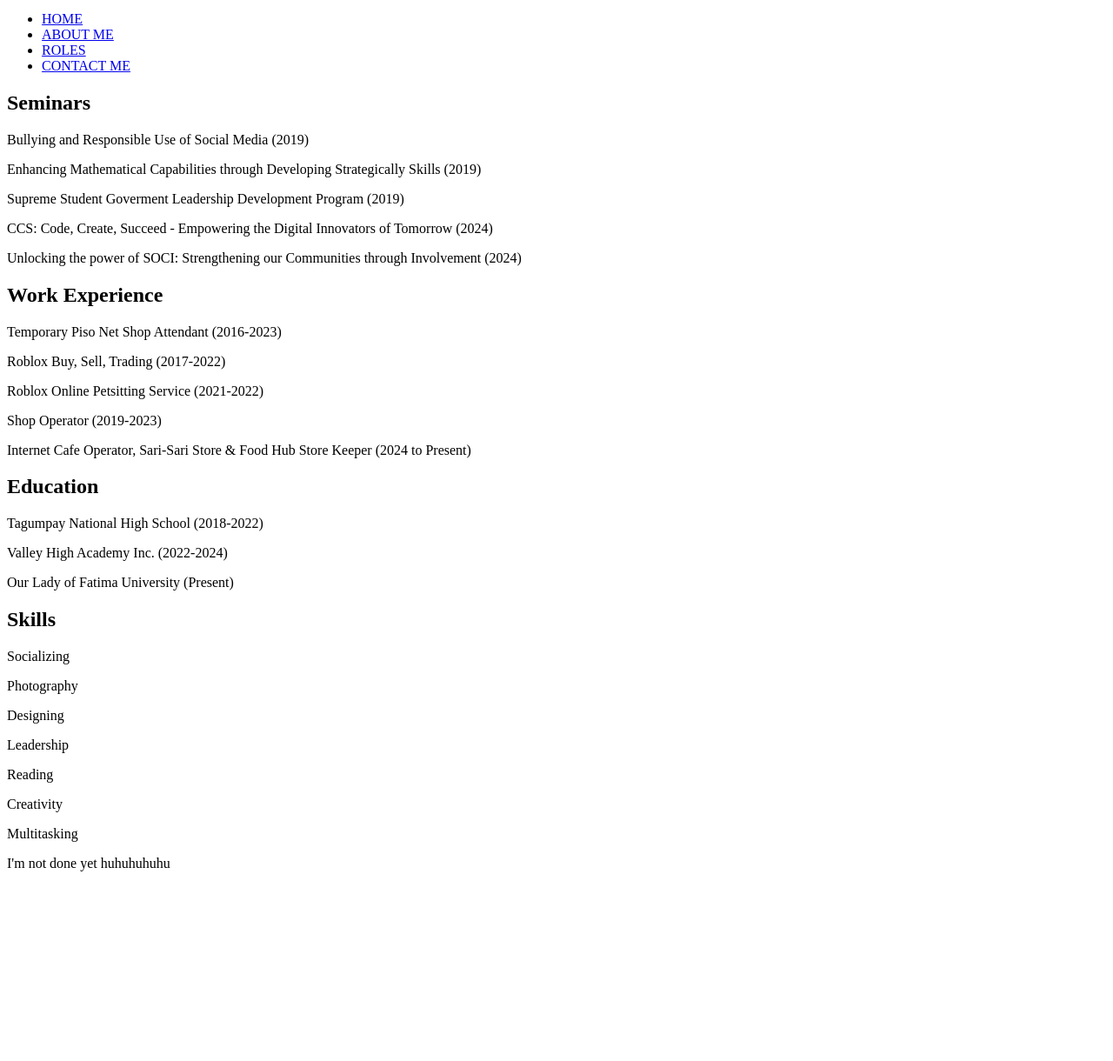
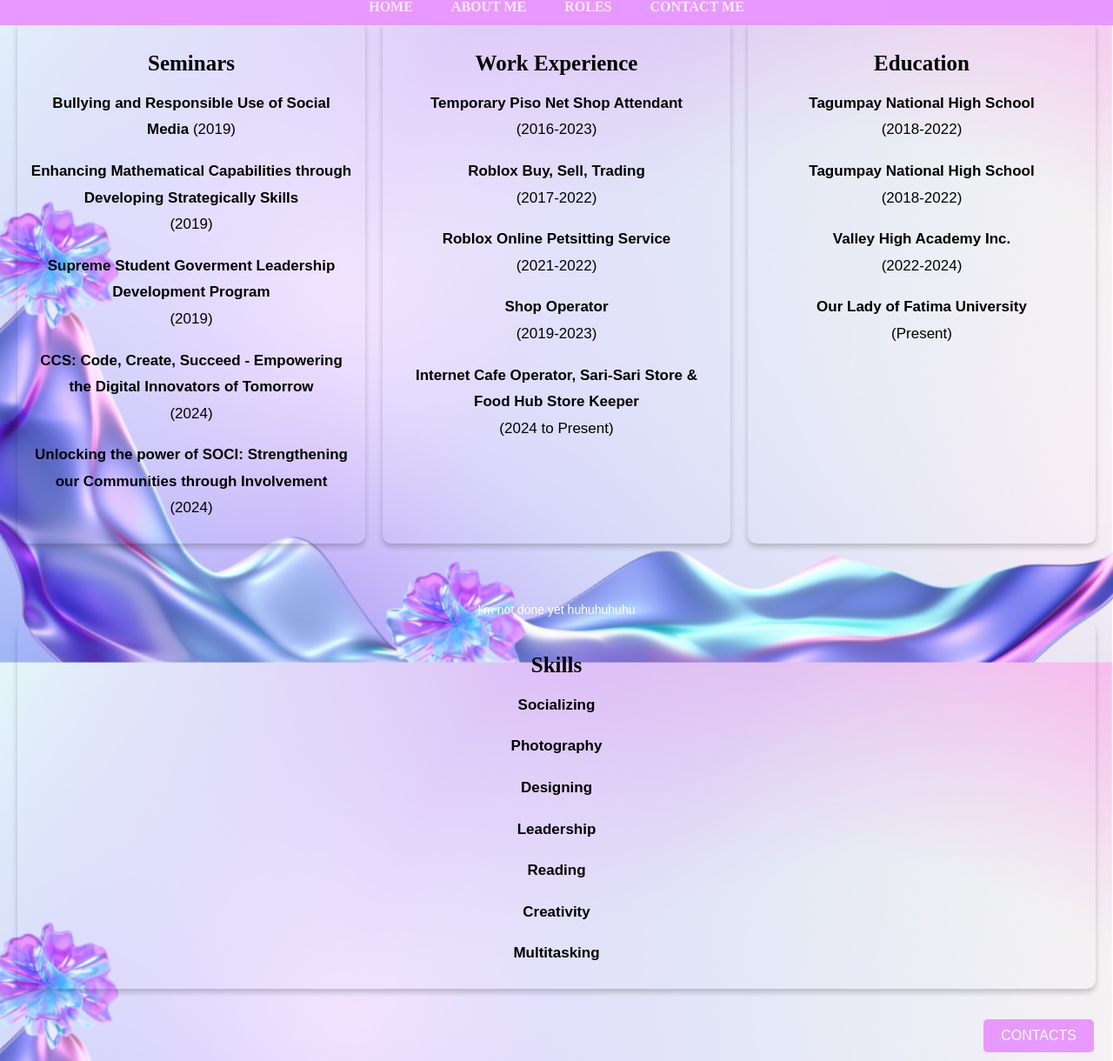
Before and after one commit to jyziun/Zuniega, a plain HTML site: page roles.html in a window 1280 px wide. Shown: the part 67-1287 px from the top of the page at 87% size. Before the commit the page ends 1085 px from the top, so only its background shows below. Drawn offline with Linux system fonts and the light colour scheme.

Commit message:
Add files via upload

```diff
--- a/design1.css
+++ b/design1.css
@@ -1,34 +1,36 @@
-body {
+<!-- body {
     margin: 0;
     padding: 0;
     width: 100%;
-    height: 100%;
+    min-height: 100vh;
     text-align: center;
     background-image: url("estetik.png");
     background-repeat: no-repeat;
     background-attachment: fixed;
     background-size: cover;
     background-position: center bottom;
-    overflow-y: auto;
-    display: flex; /* This splits the body horizontally */
-
+    overflow-x: hidden;
+    display: flex;
+    flex-direction: column; /* Fix: Stack elements vertically */
 }
 
 header {
     background-color: #E899FF;
     color: white;
-    padding: 3px;
+    padding: 20px;
     font-family: sans-serif;
     font-size: 20px;
     font-weight: bold;
-    opacity: 71.5%;
-    line-height: 0;
+    opacity: 0.715; /* Use decimal instead of % */
+    line-height: 1.2;
 }
+
 nav {
     background-color: #E899FF;
     padding: 6px;
     font-family: serif;
 }
+
 nav ul {
     list-style: none;
     padding: 0;
@@ -36,9 +38,11 @@ nav ul {
     display: flex;
     justify-content: center;
 }
+
 nav ul li {
     margin: 0 10px;
 }
+
 nav ul li a {
     color: white;
     text-decoration: none;
@@ -46,86 +50,121 @@ nav ul li a {
     font-size: 16px;
     padding: 5px 12px;
     display: inline-block;
-    transition: transform 0.3s ease-in-out, background-color 0.3s ease-in-out;
+    transition: transform 0.3s ease, background-color 0.3s ease;
 }
+
 nav ul li a:hover {
     transform: scale(1.1);
     color: black;
     text-decoration: underline;
-    padding: 5px 12px;
     box-shadow: 0 0 5px rgba(0, 0, 0, 0.2);
-    border-radius: 1px;
+    border-radius: 3px;
 }
 
 section {
-    margin: 10px 0;
-    max-width: 100%;
-    padding: 40px;
+    margin: 20px 0;
+    padding: 40px 20px;
+    width: 100%;
+    box-sizing: border-box;
 }
 
-/* Section container */
-#pictures {
-    display: flex; /* Enables Flexbox for the section */
-    justify-content: space-between; /* Space between the two parts */
-    align-items: flex-start; /* Align items to the top */
-    padding: 20px; /* Add padding for spacing */
-    margin-left: 50px; /* Adjust the value as needed */
+.hero {
+    display: flex;
+    align-items: center;
+    justify-content: center;
+    flex-wrap: wrap; /* Makes it responsive */
+    margin-bottom: 40px;
 }
 
-    /* Flexbox container for images */
+.hero img {
+    max-width: 400px;
+    height: 270px;
+    border: 5px solid #fff;
+    margin: 20px;
+    animation: fadeInLeft 1.5s ease-in-out;
+    object-fit: cover;
+    border-radius: 10px;
+}
+
+.subtext {
+    font-size: 1.2rem;
+    color: #444;
+    margin-top: 10px;
+}
+
+/* Pictures section */
+#pictures {
+    display: flex;
+    flex-wrap: wrap; /* Allow wrapping */
+    justify-content: center;
+    align-items: flex-start;
+    padding: -10px;
+}
+
 .box-container {
-        display: flex; /* Enables Flexbox */
-        flex-wrap: wrap; /* Allows items to wrap to the next row if needed */
-        justify-content: center; /* Centers the items horizontally */
-        gap: 10px; /* Adds space between items */
-        margin: -13px auto; /* Centers the container and adds spacing */
-        padding: 0; /* Optional: Adds padding inside the container */
-        width: 50%; /* Takes up half the section width */
-        margin: 0; /* Adjust the value as needed */
-
+    display: flex;
+    flex-wrap: wrap;
+    justify-content: center;
+    gap: 20px;
+    width: 100%;
+    max-width: 1200px;
+    margin: 0 auto;
 }
 
 /* Figure styling */
 figure {
-        margin: 0; /* Remove extra margin ,, */
-        display: inline-block;
-        padding: 15px; /* Adds space inside the figure */
-        background-color: rgb(255, 255, 255); /* Adds a white background to the figure */
-        border-radius: 10px; /* Rounds the corners of the figure */
-        box-shadow: 0 4px 8px rgba(0, 0, 0, 0.2); /* Adds a shadow for depth */
-        width: 200px; /* Sets a fixed width for each figure */
-        text-align: center; /* Centers the content inside the figure */
+    margin: 0;
+    padding: 50px;
+    background-color: #fff;
+    border-radius: 10px;
+    box-shadow: 0 4px 8px rgba(0, 0, 0, 0.2);
+    width: 200px;
+    margin-top: 10px;
+    text-align: center;
+    padding-right: 50px;
+    margin-left: 25px;
+    padding-left: 50px;
+}
+.cent{
+    margin-right: 520px;
+    padding-left: 50px;
 }
 
-    /* Image styling */
+.side{
+    margin-right: 280px;
+    padding-left: 50px;
+    margin-left: -250px;
+    margin-bottom: 50px;
+}
 figure img {
-    max-width: 300px;
-        height: 200px;
+    width: 50%;
+    height: 100px;
     border-radius: 5px;
-        display: block;
-        margin: 0 auto; /* Centers the image inside the figure */
-
+    object-fit: cover;
 }
 
-    /* Right side: Text */
-    .text-container {
-    display: flex;
-    flex-wrap: wrap
-    width: 50%; /* Takes up half the section width */
-    text-align: left; /* Align text to the left */
-    padding-left: 20px; /* Add spacing between text and figures */
-    justify-content: flex-start;
-    margin: 50px; /* Adjust the value as needed */
-    flex-direction: column;
-
-    }
-
+/* Footer */
 footer {
     color: white;
+    background-color: #E899FF;
     text-align: center;
-    padding: 1px 0;
-    position: relative; /* Keeps the footer at the bottom of the page */
+    padding: 10px 0;
     width: 100%;
     font-family: sans-serif;
     font-size: 14px;
+    margin-top: auto; /* Push footer to bottom */
 }
+
+/* Optional animation (make sure you define fadeInLeft if you are using it) */
+@keyframes fadeInLeft {
+    from {
+        opacity: 0;
+        transform: translateX(-50px);
+    }
+    to {
+        opacity: 1;
+        transform: translateX(0);
+    }
+} -->
+
+----------------------------------------------------------------------
--- a/design2.css
+++ b/design2.css
@@ -16,11 +16,15 @@ body {
 header {
     background-color: #E899FF;
     color: white;
-    padding: 3px;
+    padding: 10px 0;
     font-family: sans-serif;
     font-size: 20px;
     font-weight: bold;
-    opacity: 71.5%;
+    text-align: center;
+    position: fixed;
+    top: 0; /* Position it at the top */
+    width: 100%; /* Make it span the full width */
+    z-index: 1000; /* Ensure it stays above other elements */
     line-height: 0;
 }
 nav {
@@ -55,7 +59,80 @@ nav ul li a:hover {
     box-shadow: 0 0 5px rgba(0, 0, 0, 0.2);
     border-radius: 1px;
 }
+main {
+    margin: 0;
+    padding: 0;
+}
+section {
+    margin: 10px 0;
+    max-width: 100%;
+    padding: 40px;
+    margin-bottom: 40px;
+}
 
+.hero {
+    display: flex;
+    align-items: center;
+    margin-bottom: 70px;
+  }
+
+  .hero img {
+    margin-top: 20px;
+    width: 270px;
+    height: 270px;
+    border: 5px solid;
+    margin-right: 60px
+    animation: fadeInLeft 1.5s ease-in-out;
+  }
+
+.about {
+    font-family: sans-serif;
+    font-size: 2rem;
+    color: black;
+    margin-top: 40px;
+    text-align: left;
+    line-height: 1.5;
+
+  }
+
+section h1 {
+    text-decoration: underline;
+    text-align: left; /* Ensures the text is left-aligned */
+}
+
+.hero-content {
+    text-align: left; /* Aligns the text inside the hero content to the left */
+    margin-left: 20px; /* Optional: Adds spacing from the left */
+}
+
+section h3 {
+    font-family: sans-serif;
+    font-weight: normal; /* Removes bold styling */
+    text-align: left; /* Ensures the text is left-aligned */
+    line-height: 1.5;/* Improves readability with proper line spacing */
+}
+
+button {
+        background-color: transparent;
+        color: black;
+        border: 1px solid black;
+        border: after 1px solid white;
+        border-radius: 20px; /* Rounded corners */
+        padding: 10px 20px; /* Add padding for size */
+        font-size: 16px; /* Font size */
+        font-family: sans-serif; /* Font style */
+        font-weight: bold; /* Bold text */
+        cursor: pointer; /* Change cursor to pointer on hover */
+        transition: all 0.3s ease-in-out; /* Smooth transition for hover effects */
+
+    }
+
+    button:hover {
+        background-color: white; /* Change background color on hover */
+        color: #E899FF; /* Change text color on hover */
+        transform: scale(1.1); /* Slightly enlarge the button */
+        box-shadow: 0 8px 12px rgba(0, 0, 0, 0.3); /* Add a deeper shadow */
+    }
 
 
 
@@ -68,9 +145,11 @@ nav ul li a:hover {
 footer {
     color: white;
     text-align: center;
-    padding: 1px 0;
-    position: relative; /* Keeps the footer at the bottom of the page */
+    padding: 10px 0;
+    position: fixed;
+    bottom: 0;
     width: 100%;
     font-family: sans-serif;
     font-size: 14px;
+    z-index: 1000; /* Ensure it stays above other elements */
 }
--- /dev/null
+++ b/design3.css
@@ -0,0 +1,132 @@
+body {
+    margin: 0;
+    padding: 0;
+    width: 100%;
+    height: 100%;
+    text-align: center;
+	background-image: url('estetik.png');
+    background-repeat: no-repeat;
+    background-attachment: fixed;
+    background-size: cover;
+    background-position: center bottom;
+    overflow-y: auto;
+    display: flex; /* This splits the body horizontally */
+
+}
+header {
+    background-color: #E899FF;
+    color: white;
+    padding: 10px 0;
+    font-family: sans-serif;
+    font-size: 20px;
+    font-weight: bold;
+    text-align: center;
+    position: fixed;
+    top: 0; /* Position it at the top */
+    width: 100%; /* Make it span the full width */
+    z-index: 1000; /* Ensure it stays above other elements */
+    line-height: 0;
+}
+nav {
+    background-color: #E899FF;
+    opacity: 0.8;
+    padding: 6px;
+    font-family: serif;
+}
+nav ul {
+    list-style: none;
+    padding: 0;
+    margin: 0;
+    display: flex;
+    justify-content: center;
+}
+nav ul li {
+    margin: 0 10px;
+}
+nav ul li a {
+    color: white;
+    text-decoration: none;
+    font-weight: bold;
+    font-size: 16px;
+    padding: 5px 12px;
+    display: inline-block;
+    transition: transform 0.3s ease-in-out, background-color 0.3s ease-in-out;
+}
+nav ul li a:hover {
+    transform: scale(1.1);
+    color: black;
+    text-decoration: underline;
+    padding: 5px 12px;
+    box-shadow: 0 0 5px rgba(0, 0, 0, 0.2);
+    border-radius: 1px;
+}
+
+/* Container for the columns */
+section .columns-container {
+    display: flex; /* Enables Flexbox */
+    flex-wrap: wrap; /* Allows columns to wrap to the next row if needed */
+    justify-content: space-between; /* Adds space between columns */
+    gap: 20px; /* Adds space between columns */
+    padding: 20px; /* Adds padding around the container */
+}
+
+/* Individual columns */
+.column, .column1 {
+    flex: 1 1 calc(25% - 20px); /* Each column takes up 25% of the width minus the gap */
+    color: black; /* Text color */
+    padding: 15px; /* Adds padding inside each column */
+    border-radius: 10px; /* Adds rounded corners */
+    box-shadow: 0 4px 6px rgba(0, 0, 0, 0.2); /* Adds a shadow for depth */
+    min-width: 250px; /* Ensures columns don't shrink too small */
+    margin-top: 70px;
+}
+
+/* Headings inside columns */
+.column h1, .column1 h1 {
+    font-size: 25px;
+    margin-bottom: 10px;
+    text-align: center; /* Center-align the headings */
+
+}
+
+/* Paragraphs inside columns */
+.column p, .column1 p {
+    font-size: 17px;
+    line-height: 1.8; /* Improves readability */
+    margin-bottom: 10px;
+    font-family: sans-serif;
+}
+
+.column1 {
+    margin-bottom: 5px;
+}
+
+footer {
+    color: white;
+    text-align: center;
+    padding: 10px 0;
+    position: fixed;
+    bottom: 0;
+    width: 100%;
+    font-family: sans-serif;
+    font-size: 14px;
+    z-index: 1000; /* Ensure it stays above other elements */
+}
+button {
+    background-color: #E899FF; /* Button color */
+    color: white; /* Text color */
+    border: none; /* No border */
+    padding: 10px 20px; /* Padding inside the button */
+    text-align: center; /* Center text */
+    text-decoration: none; /* No underline */
+    display: inline-block; /* Inline-block display */
+    font-size: 16px; /* Font size */
+    margin: 10px 2px; /* Margin around the button */
+    cursor: pointer; /* Pointer cursor on hover */
+    border-radius: 5px; /* Rounded corners */
+    transition: background-color 0.3s ease-in-out, transform 0.3s ease-in-out;
+}
+.button-control {
+    justify-self: end;
+    margin-right: 20px;
+}
--- /dev/null
+++ b/design4.css
@@ -0,0 +1,81 @@
+body {
+    margin: 0;
+    padding: 0;
+    width: 100%;
+    height: 100%;
+    text-align: center;
+	background-image: url("estetik.png");
+    background-repeat: no-repeat;
+    background-attachment: fixed;
+    background-size: cover;
+    background-position: center bottom;
+    overflow-y: auto;
+    display: flex; /* This splits the body horizontally */
+
+}
+
+header {
+    background-color: #E899FF;
+    color: white;
+    padding: 10px 0;
+    font-family: sans-serif;
+    font-size: 20px;
+    font-weight: bold;
+    text-align: center;
+    position: fixed;
+    top: 0; /* Position it at the top */
+    width: 100%; /* Make it span the full width */
+    z-index: 1000; /* Ensure it stays above other elements */
+    line-height: 0;
+}
+nav {
+    background-color: #E899FF;
+    opacity: 0.8;
+    padding: 6px;
+    font-family: serif;
+}
+nav ul {
+    list-style: none;
+    padding: 0;
+    margin: 0;
+    display: flex;
+    justify-content: center;
+}
+nav ul li {
+    margin: 0 10px;
+}
+nav ul li a {
+    color: white;
+    text-decoration: none;
+    font-weight: bold;
+    font-size: 16px;
+    padding: 5px 12px;
+    display: inline-block;
+    transition: transform 0.3s ease-in-out, background-color 0.3s ease-in-out;
+}
+nav ul li a:hover {
+    transform: scale(1.1);
+    color: black;
+    text-decoration: underline;
+    padding: 5px 12px;
+    box-shadow: 0 0 5px rgba(0, 0, 0, 0.2);
+    border-radius: 1px;
+}
+
+
+
+
+
+
+
+footer {
+    color: white;
+    text-align: center;
+    padding: 10px 0;
+    position: fixed;
+    bottom: 0;
+    width: 100%;
+    font-family: sans-serif;
+    font-size: 14px;
+    z-index: 1000; /* Ensure it stays above other elements */
+}
--- a/roles.html
+++ b/roles.html
@@ -3,8 +3,9 @@
 <head>
     <meta charset="UTF-8">
     <meta name="viewport" content="width=device-width, initial-scale=1.0">
-    <title>About Me</title>
-    <link rel="stylesheet" href="design.css"> <!-- Link to the same CSS file -->
+    <title>Roles</title>
+    <link rel="stylesheet" href="design3.css"> <!-- Link to the same CSS file -->
+
 </head>
 <body>
     <header>
@@ -22,44 +23,54 @@
 
     <main>
         <section id="roles">
-
-            <h1>Seminars</h1>
-            <div class = "seminar">
-            <p>Bullying and Responsible Use of Social Media (2019)</p>
-            <p>Enhancing Mathematical Capabilities through Developing Strategically Skills (2019)</p>
-            <p>Supreme Student Goverment Leadership Development Program (2019)</p>
-            <p>CCS: Code, Create, Succeed - Empowering the Digital Innovators of Tomorrow (2024)</p>
-            <p>Unlocking the power of SOCI: Strengthening our Communities through Involvement (2024)</p>
+            <div class="columns-container">
+            <div class="column">
+                <h1>Seminars</h1>
+                <div class = "seminar">
+                    <p><strong>Bullying and Responsible Use of Social Media</strong> (2019)</p>
+                    <p><strong>Enhancing Mathematical Capabilities through Developing Strategically Skills</strong><br> (2019)</p>
+                    <p><strong>Supreme Student Goverment Leadership Development Program</strong><br> (2019)</p>
+                    <p><strong>CCS: Code, Create, Succeed - Empowering the Digital Innovators of Tomorrow</strong><br> (2024)</p>
+                    <p><strong>Unlocking the power of SOCI: Strengthening our Communities through Involvement</strong><br> (2024)</p>
+                </div>
             </div>
-
-            <h1>Work Experience</h1>
-            <div class = "work">
-            <p>Temporary Piso Net Shop Attendant (2016-2023)</p>
-            <p>Roblox Buy, Sell, Trading (2017-2022)</p>
-            <p>Roblox Online Petsitting Service (2021-2022)</p>
-            <p>Shop Operator (2019-2023)</p>
-            <p>Internet Cafe Operator, Sari-Sari Store & Food Hub Store Keeper (2024 to Present)</p>
+            <div class="column">
+                <h1>Work Experience</h1>
+                <div class="work">
+                    <p><strong>Temporary Piso Net Shop Attendant</strong><br> (2016-2023)</p>
+                    <p><strong>Roblox Buy, Sell, Trading</strong><br> (2017-2022)</p>
+                    <p><strong>Roblox Online Petsitting Service</strong><br> (2021-2022)</p>
+                    <p><strong>Shop Operator</strong><br> (2019-2023)</p>
+                    <p><strong>Internet Cafe Operator, Sari-Sari Store & Food Hub Store Keeper</strong><br> (2024 to Present)</p>
+                </div>
             </div>
-
-            <h1>Education</h1>
-            <div class = "educ">
-            <p>Tagumpay National High School (2018-2022)</p>
-            <p>Valley High Academy Inc.  (2022-2024)</p>
-            <p>Our Lady of Fatima University (Present)</p>
+            <div class="column">
+                <h1>Education</h1>
+                <div class="educ">
+                    <p><strong>Tagumpay National High School</strong><br> (2018-2022)</p>
+                    <p><strong>Tagumpay National High School</strong><br> (2018-2022)</p>
+                    <p><strong>Valley High Academy Inc.</strong><br> (2022-2024)</p>
+                    <p><strong>Our Lady of Fatima University</strong><br> (Present)</p>
+                </div>
             </div>
-
-            <h1>Skills</h1>
-            <div class = "skills">
-            <p>Socializing</p>
-            <p>Photography</p>
-            <p>Designing</p>
-            <p>Leadership</p>
-            <p>Reading</p>
-            <p>Creativity</p>
-            <p>Multitasking</p>
+            <div class="column1">
+                <h1>Skills</h1>
+                <div class="skills">
+                    <p><strong>Socializing</strong></p>
+                    <p><strong>Photography</strong></p>
+                    <p><strong>Designing</strong></p>
+                    <p><strong>Leadership</strong></p>
+                    <p><strong>Reading</strong></p>
+                    <p><strong>Creativity</strong></p>
+                    <p><strong>Multitasking</strong></p>
+                </div>
             </div>
+        </div>
 
 <!-- Left Allignment with 3-4 columns -->
+    <div class="button-control">
+    <button>CONTACTS</button>
+    </div>
 
         </section> <!--Put a background border each-->
     </main>
```
Also changed, not shown: about.html (+25 -12 lines), contact.html (+3 -3 lines), index.html (+6 -3 lines), me.jpeg (added). Lines whose indentation alone changed are shown as unchanged.
